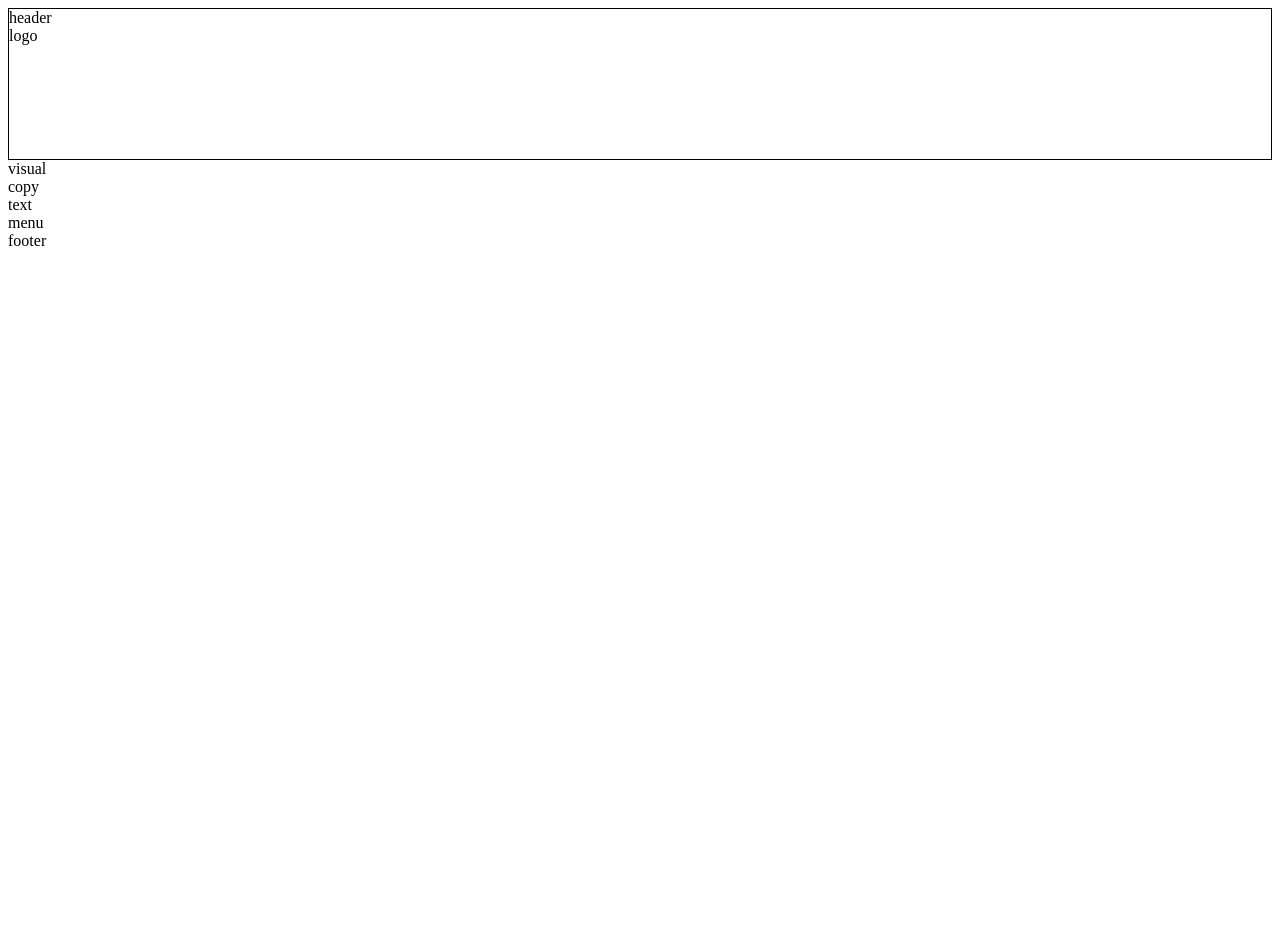
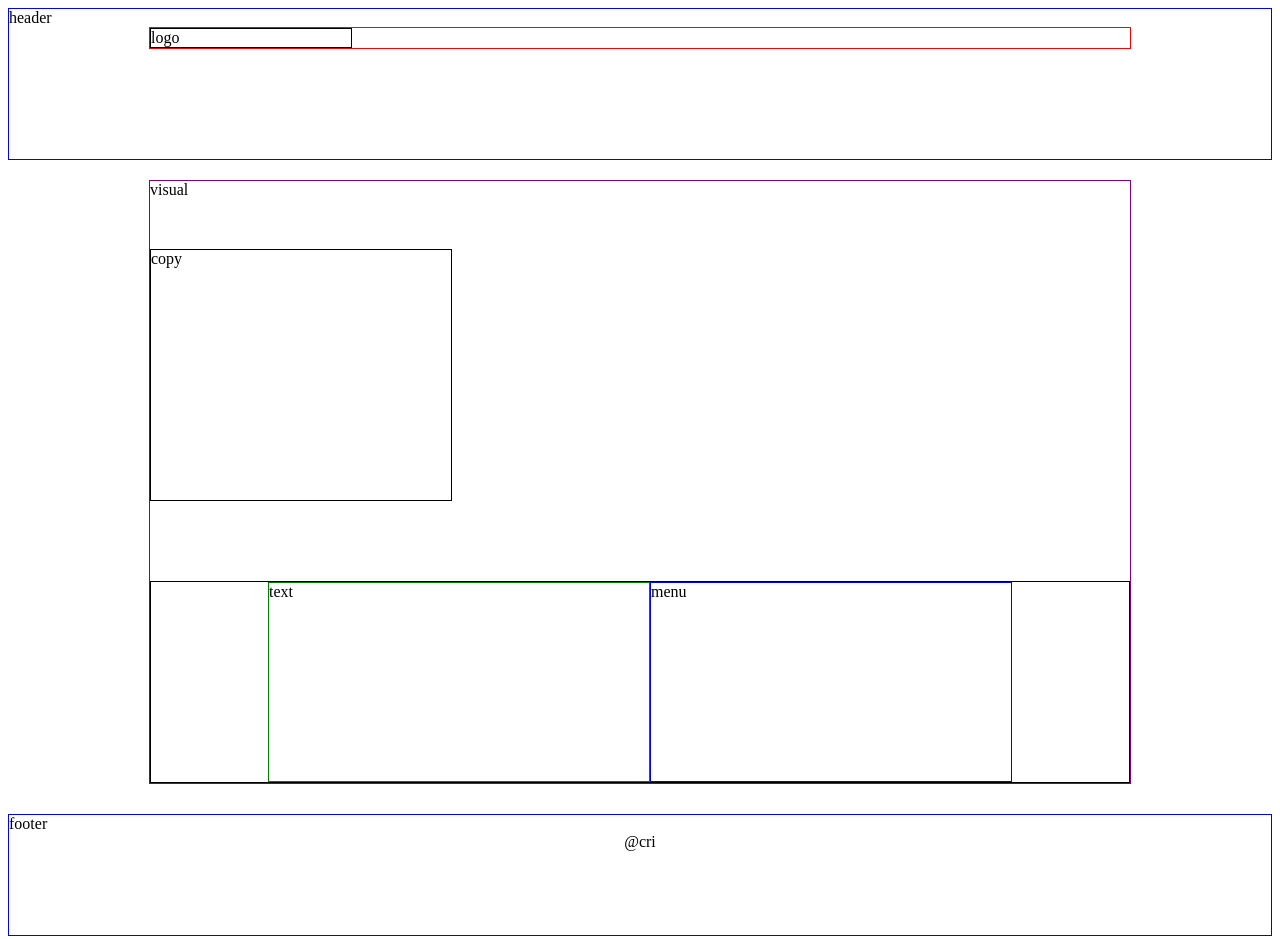
Before and after one commit to phihash/CBC-practice, a plain HTML site: page index.html in a window 1280 px wide. Before the commit the page ends 800 px from the top, so only its background shows below. Drawn offline with Linux system fonts and the light colour scheme.

Commit message:
枠を作成

```diff
--- a/css/style.css
+++ b/css/style.css
@@ -1,4 +1,65 @@
 .header{
   height: 150px;
-  border: 1px solid black
+  border: 1px solid blue;
+  margin-bottom: 20px;
 }
+
+.header-contents{
+  width:980px;
+  margin:0 auto;
+  border: 1px solid red;
+}
+
+
+.logo{
+  width:200px;
+  border: 1px solid black;
+}
+
+.contents{
+  width:980px;
+  margin: 0 auto;
+  border: 1px solid purple;
+}
+
+.visual{
+  height: 400px;
+
+}
+
+.copy{
+  height: 250px;
+  margin-top: 50px;
+  border: 1px solid black;
+  width:300px;
+}
+
+.text-wrapper{
+  height: 200px;
+  display:flex;
+  justify-content: center;
+  border: 1px solid black;
+}
+
+
+.text{
+  width:380px;
+  border: 1px solid green;
+}
+
+.menu{
+  width:360px;
+  border: 1px solid blue;
+}
+
+
+.footer{
+  height: 120px;
+  border: 1px solid blue;
+  margin-top:30px;
+}
+.footer-contents{
+  margin:0 auto;
+  width:980px;
+  text-align: center;
+}
--- a/index.html
+++ b/index.html
@@ -13,24 +13,35 @@
   -->
   <div class="header">
     header
+    <div class="header-contents">
       <div class="logo">
         logo
+      </div>
     </div>
   </div>
   <!--
     main
   -->
+  <div class="contents">
     <div class="visual">
       visual
-    <div calss="copy">copy</div>
+      <div class="copy">copy</div>
     </div>
+      <div class="text-wrapper">
         <div class="text">text</div>
         <div class="menu">menu</div>
+      </div>
+  </div>
+
   <!--
     footer
   -->
+
   <div class="footer">
     footer
+    <div class="footer-contents">
+    @cri
+    </div>
   </div>
 </body>
 </html>
```
Also changed, not shown: images/cbc_icon.svg (added), images/top_bg.jpg (added). Lines whose indentation alone changed are shown as unchanged.
